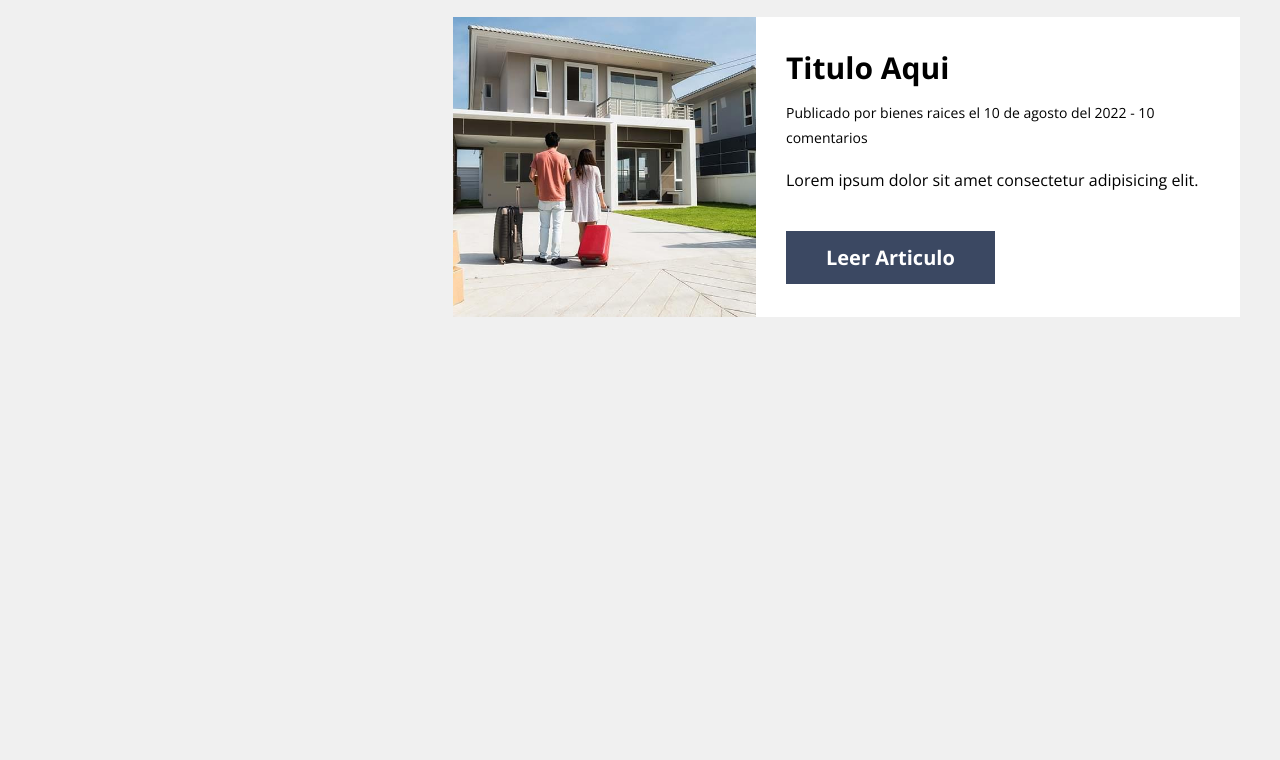
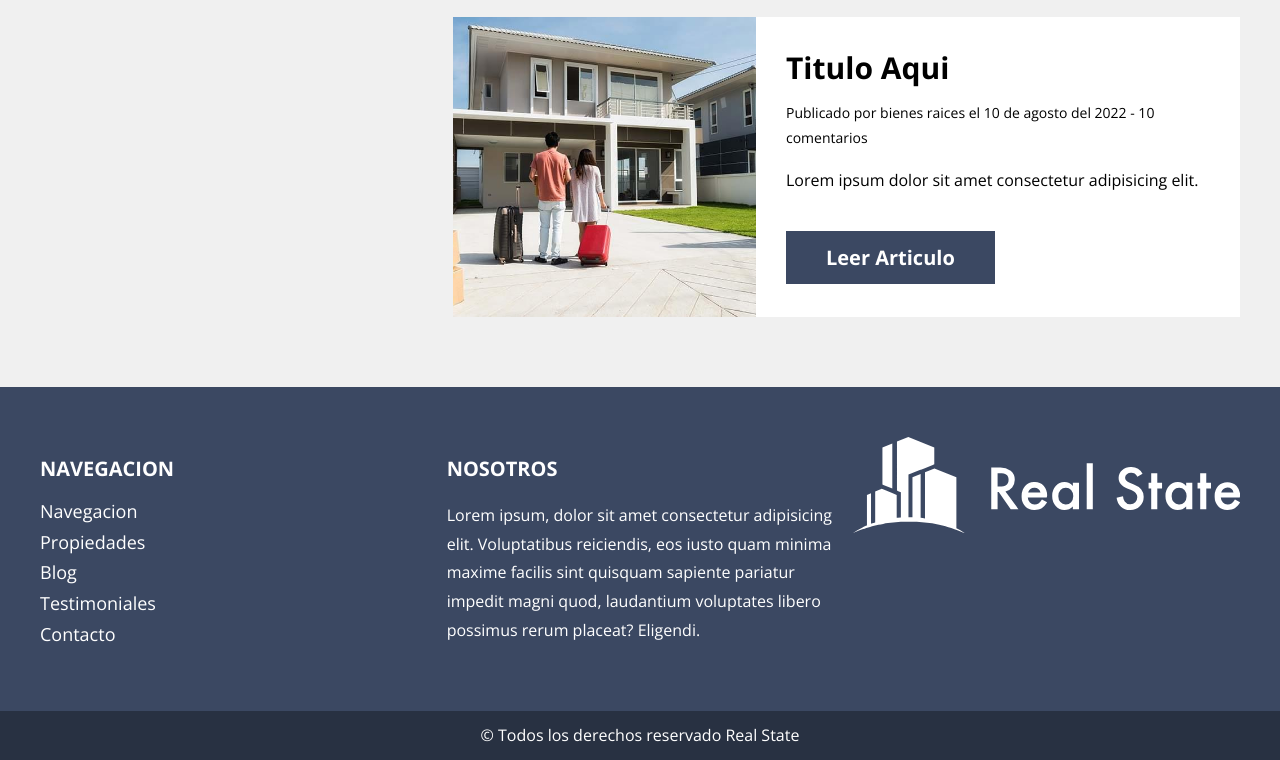
Before and after one commit to Benjamin70/RealState-Demo, a website: page index.html in a window 1280 px wide. Shown: the part 3481-4241 px from the top of the page. Before the commit the page ends 3818 px from the top, so only its background shows below. Drawn offline with nearby package versions, Linux system fonts and the light colour scheme.

Commit message:
Footer Finalizado

```diff
--- a/index.html
+++ b/index.html
@@ -183,5 +183,31 @@
             </div><!--Cierra La entrada del Blog-->
         </section>
     </div>
+
+    <footer class="footer">
+        <div class="footer__grid contenedor">
+            <div class="footer__box">
+                <h3 class="footer__heading">Navegacion</h3>
+                <nav class="footer__navegacion">
+                    <a class="footer__link" href="#">Navegacion</a>
+                    <a class="footer__link" href="#">Propiedades</a>
+                    <a class="footer__link" href="#">Blog</a>
+                    <a class="footer__link" href="#">Testimoniales</a>
+                    <a class="footer__link" href="#">Contacto</a>
+                </nav>
+            </div> <!--Cierra Footer BOX-->
+
+            <div class="footer__box">
+                <h3 class="footer__heading">Nosotros</h3>
+                <p class="footer__texto">Lorem ipsum, dolor sit amet consectetur adipisicing elit. Voluptatibus reiciendis, eos iusto quam minima maxime facilis sint quisquam sapiente pariatur impedit magni quod, laudantium voluptates libero possimus rerum placeat? Eligendi.</p>
+            </div>
+
+            <div class="footer__box">
+                <img src="build/img/logo.svg" alt="Imagen Logo">
+            </div>
+        </div>
+
+        <p class="footer__copyright">&copy; Todos los derechos reservado Real State</p>
+    </footer>
 </body>
 </html>
--- a/src/scss/app.scss
+++ b/src/scss/app.scss
@@ -1,3 +1,4 @@
 @use 'base';
 @use 'ui/header';
 @use 'ui/contenido';
+@use 'ui/footer';
--- /dev/null
+++ b/src/scss/ui/footer/_footer.scss
@@ -0,0 +1,48 @@
+@use 'base/variables' as v;
+@use 'base/mixins' as m;
+
+.footer{
+    background-color: v.$primario;
+    padding-top: 5rem;
+    margin-top: 5rem;
+
+    &__grid{
+        @include m.tablet{
+            @include m.grid(3, 2rem);
+        }
+    }
+
+    &__heading{
+        color: v.$blanco;
+        font-size: 2rem;
+        text-transform: uppercase;
+    }
+
+    &__texto{
+        color: v.$blanco;
+    }
+
+    &__navegacion{
+        display: flex;
+        flex-direction: column;
+    }
+
+    &__link{
+        color: v.$blanco;
+        font-size: 1.8rem;
+        margin-bottom: 1rem;
+
+        &:last-of-type{
+            margin-bottom: 0;
+        }
+
+    }
+
+    &__copyright{
+        background-color: darken(v.$primario, 10%);
+        text-align: center;
+        padding: 1rem;
+        margin: 5rem 0 0 0;
+        color: v.$blanco;
+    }
+}
--- /dev/null
+++ b/src/scss/ui/footer/_index.scss
@@ -0,0 +1 @@
+@forward 'footer';
```
Also changed, not shown: build/css/app.css, 1 other file.
